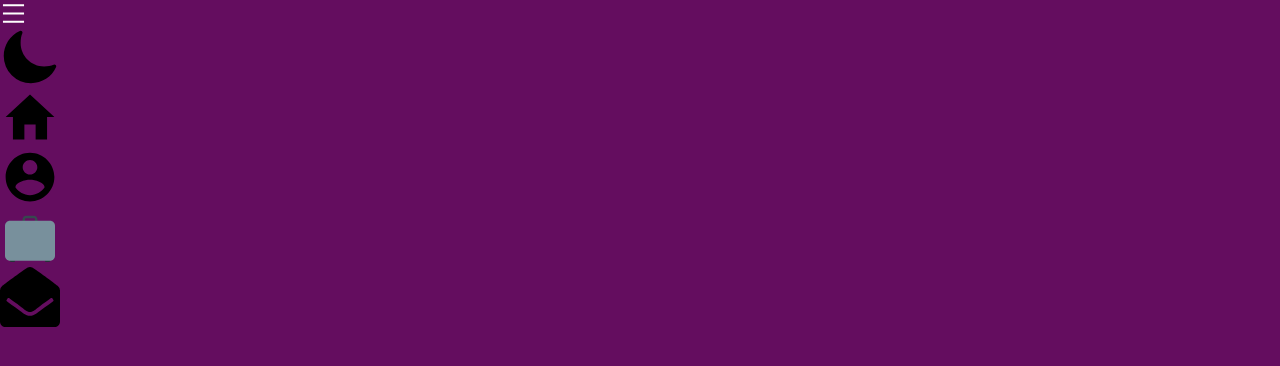
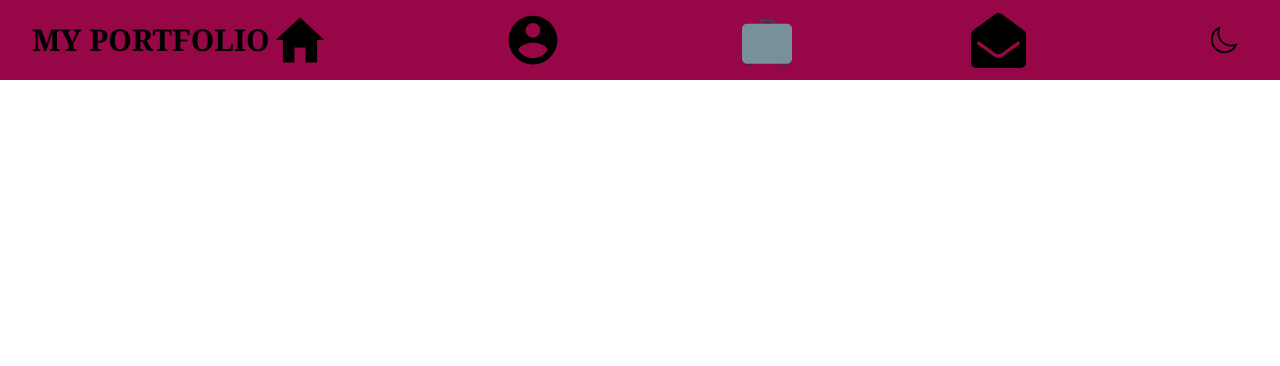
Before and after one commit to marandu3/PORTIFOLIO, a React (Vite) app: page / in a window 1280 px wide. Shown: the top 366 px of the page. Built offline with nearby package versions, Linux system fonts and the light colour scheme.

Commit message:
navbar without functionality

```diff
--- a/src/components/Navbar.jsx
+++ b/src/components/Navbar.jsx
@@ -4,24 +4,77 @@ import { IoMdHome } from "react-icons/io";
 import { IoMdContact } from "react-icons/io";
 import { FcBusiness } from "react-icons/fc";
 import { FaEnvelopeOpen } from "react-icons/fa";
-import { IoMoon } from "react-icons/io5";
+import { IoMoon, IoMoonOutline } from "react-icons/io5";
+import { useState } from "react";
 
 function Navbar() {
+  const [isblack, setIsBlack] = useState(false);
+  const [isMenuOpen, setMenuOpen] = useState(false);
+
+  const themeHandler = () => {
+    setIsBlack(!isblack);
+  };
+
+  const toggleMenu = () => {
+    setMenuOpen(!isMenuOpen);
+  };
+
   return (
-    <div className="w-full h-[50px] ">
-      <div>
-        <AiOutlineMenu size={27} color="white"/>
+    <div className="flex flex-col gap-y-1">
+      {/* Top Navbar */}
+      <div className="flex bg-papobg w-full h-[80px] justify-between items-center px-4 sm:px-8">
+        {/* Logo */}
+        <div className="font-bold text-2xl sm:text-3xl font-serif">
+          <p>MY PORTFOLIO</p>
+        </div>
+
+        {/* Hamburger Menu Icon */}
+        <div className="flex items-center sm:hidden">
+          {isMenuOpen ? (
+            <FaWindowClose
+              size={27}
+              className="hover:cursor-pointer"
+              color="white"
+              onClick={toggleMenu}
+            />
+          ) : (
+            <AiOutlineMenu
+              size={27}
+              className="hover:cursor-pointer"
+              color="white"
+              onClick={toggleMenu}
+            />
+          )}
+        </div>
+
+        {/* Desktop Navigation Links */}
+        <div className="hidden sm:flex justify-between flex-1 items-center">
+          <IoMdHome size={60} className="hover:scale-110 transition-transform duration-200" />
+          <IoMdContact size={60} className="hover:scale-110 transition-transform duration-200" />
+          <FcBusiness size={60} className="hover:scale-110 transition-transform duration-200" />
+          <FaEnvelopeOpen size={55} className="hover:scale-110 transition-transform duration-200" />
+          <div
+            className="flex items-center justify-center w-12 h-12 hover:scale-110 transition-transform duration-200 cursor-pointer"
+            onClick={themeHandler}
+          >
+            {isblack ? <IoMoon size={30} /> : <IoMoonOutline size={30} />}
+          </div>
+        </div>
       </div>
 
-      <div>
-        <IoMoon size={60}/>
-        <IoMdHome size={60} />
-        <IoMdContact size={60}/>
-        <FcBusiness size={60} />
-        <FaEnvelopeOpen size={60}/>
-      </div>
+      {/* Mobile Navigation Menu */}
+      {isMenuOpen && (
+        <div className="w-full bg-papobg flex flex-col items-center py-4 sm:hidden">
+          <ul className="text-white space-y-4 font-semibold text-lg">
+            <li className="hover:text-gray-400 cursor-pointer">HOME</li>
+            <li className="hover:text-gray-400 cursor-pointer">ABOUT ME</li>
+            <li className="hover:text-gray-400 cursor-pointer">MY PORTFOLIO</li>
+            <li className="hover:text-gray-400 cursor-pointer">CONTACT ME</li>
+          </ul>
+        </div>
+      )}
     </div>
-  )
+  );
 }
 
-export default Navbar
+export default Navbar;
--- a/src/index.css
+++ b/src/index.css
@@ -2,7 +2,7 @@
 @tailwind components;
 @tailwind utilities;
 
-
-body{
-    background-color:#640D5F;
+*{
+    margin:0;
+    padding:0;
 }
--- a/tailwind.config.js
+++ b/tailwind.config.js
@@ -6,10 +6,7 @@ export default {
   theme: {
     extend: {
       colors:{
-          'papobg':'#640D5F',
-          'headtext':'#D91656',
-          'cardbg':'#EB5B00',
-          'yellow':'#FFB200',
+          'papobg':'#970747',
       },
     },
   },
```
